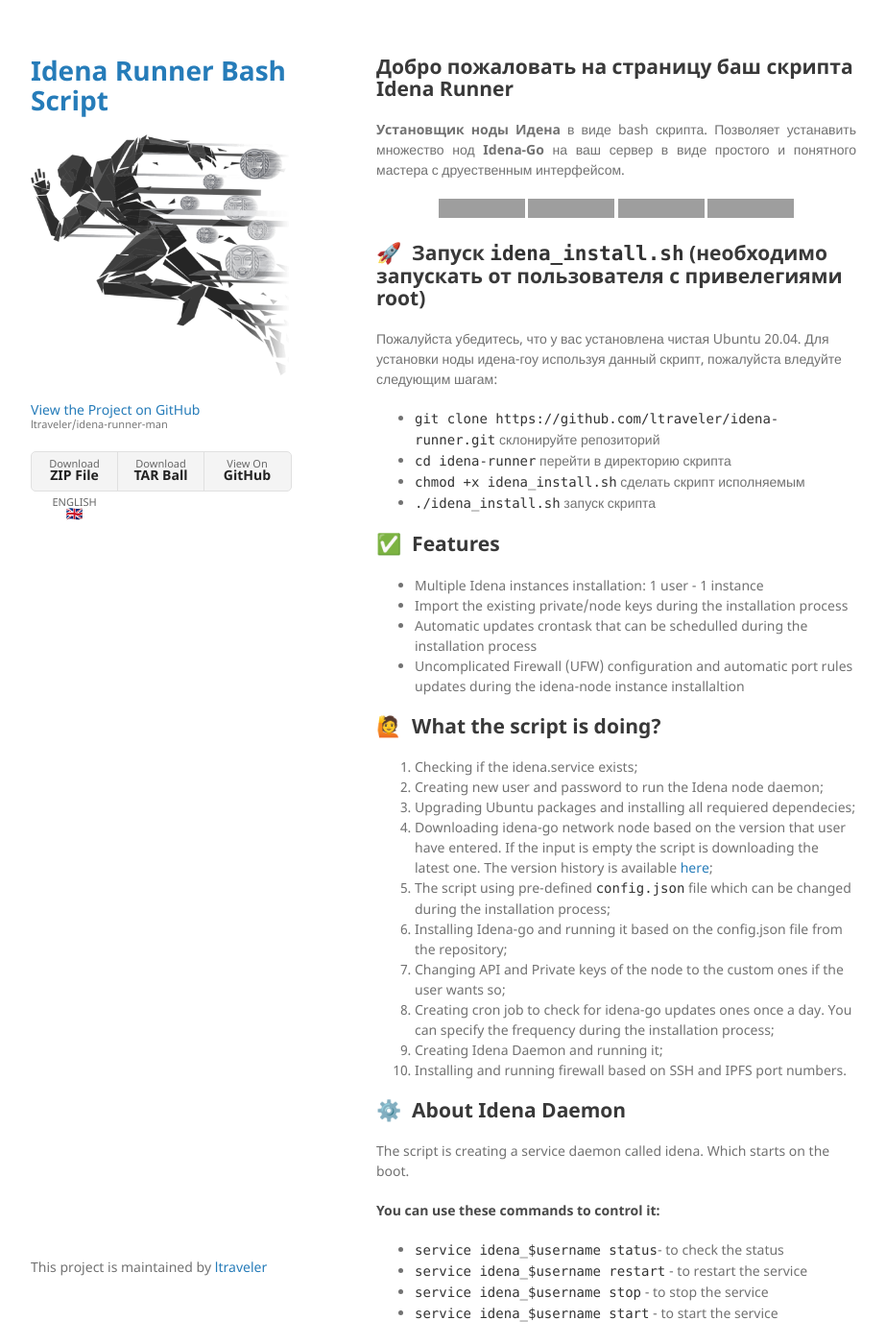
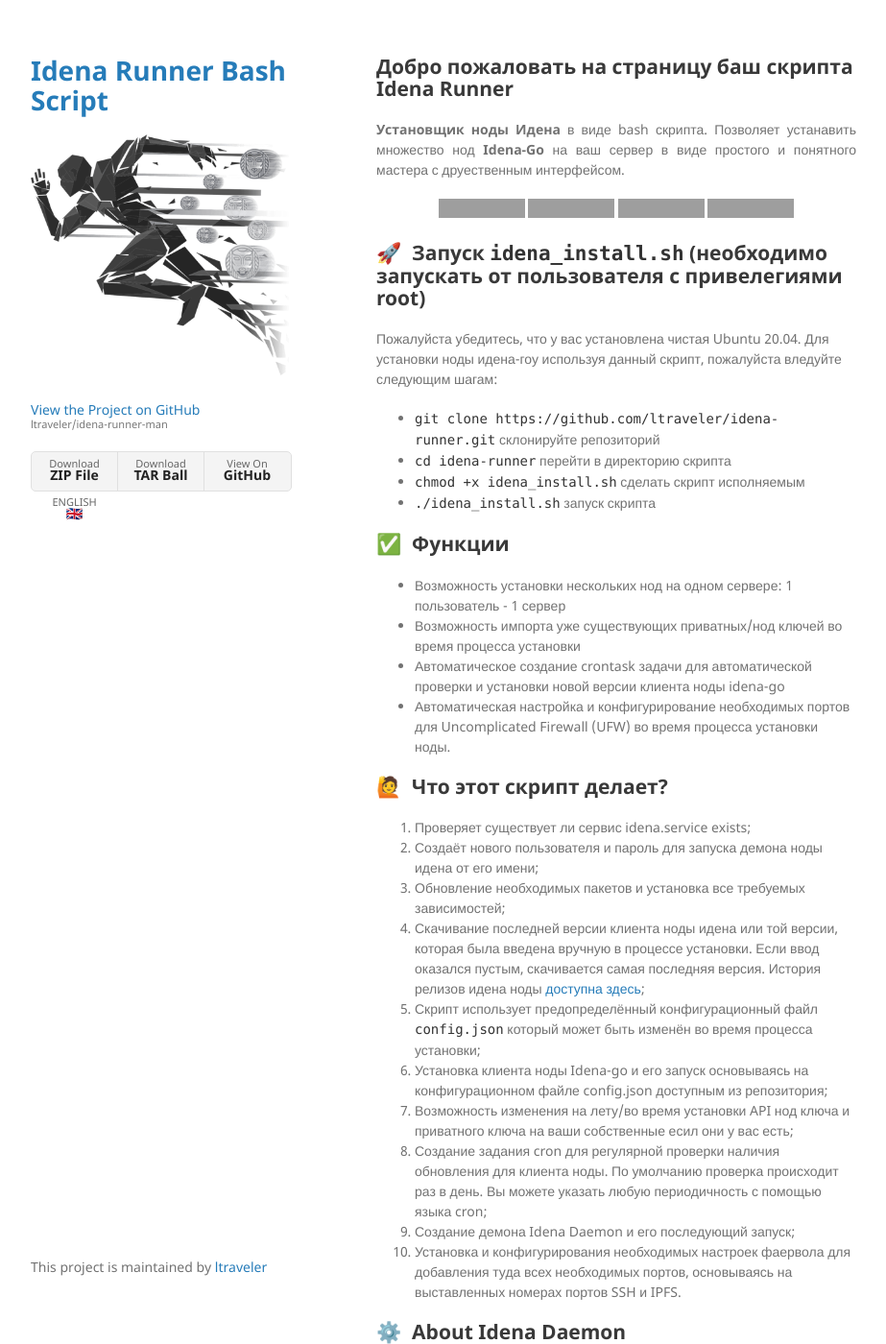
Before and after one commit to ltraveler/idena-runner-man, a Jekyll site: the page built from ru/index-ru.md, in a window 1280 px wide and 1400 px high. Shown: the whole window at 96% size, without its empty margins (178-1101 px from the left). Built offline with Jekyll 4.4.1, drawn with Linux system fonts in a browser that asks for light colours; the repository's description, which GitHub fills in, is left out; grey boxes are pictures that could not be loaded.

Commit message:
Update index-ru.md

```diff
--- a/ru/index-ru.md
+++ b/ru/index-ru.md
@@ -21,25 +21,25 @@
 * `chmod +x idena_install.sh` сделать скрипт исполняемым
 * `./idena_install.sh` запуск скрипта
 
-## ✅&nbsp; Features
+## ✅&nbsp; Функции
 
-* Multiple Idena instances installation: 1 user - 1 instance
-* Import the existing private/node keys during the installation process
-* Automatic updates crontask that can be schedulled during the installation process
-* Uncomplicated Firewall (UFW) configuration and automatic port rules updates during the idena-node instance installaltion
+* Возможность установки нескольких нод на одном сервере: 1 пользователь - 1 сервер
+* Возможность импорта уже существующих приватных/нод ключей во время процесса установки
+* Автоматическое создание crontask задачи для автоматической проверки и установки новой версии клиента ноды idena-go
+* Автоматическая настройка и конфигурирование необходимых портов для Uncomplicated Firewall (UFW) во время процесса установки ноды.
 
-## 🙋&nbsp; What the script is doing?
+## 🙋&nbsp; Что этот скрипт делает?
 
-1. Checking if the idena.service exists;
-2. Creating new user and password to run the Idena node daemon;
-3. Upgrading Ubuntu packages and installing all requiered dependecies;
-4. Downloading idena-go network node based on the version that user have entered. If the input is empty the script is downloading the latest one. The version history is available [here](https://github.com/idena-network/idena-go/releases);
-5. The script using pre-defined `config.json` file which can be changed during the installation process;
-6. Installing Idena-go and running it based on the config.json file from the repository;
-7. Changing API and Private keys of the node to the custom ones if the user wants so;
-8. Creating cron job to check for idena-go updates ones once a day. You can specify the frequency during the installation process;
-9. Creating Idena Daemon and running it;
-10. Installing and running firewall based on SSH and IPFS port numbers.
+1. Проверяет существует ли сервис idena.service exists;
+2. Создаёт нового пользователя и пароль для запуска демона ноды идена от его имени;
+3. Обновление необходимых пакетов и установка все требуемых зависимостей;
+4. Скачивание последней версии клиента ноды идена или той версии, которая была введена вручную в процессе установки. Если ввод оказался пустым, скачивается самая последняя версия. История релизов идена ноды [доступна здесь](https://github.com/idena-network/idena-go/releases);
+5. Скрипт использует предопределённый конфигурационный файл `config.json` который может быть изменён во время процесса установки;
+6. Установка клиента ноды Idena-go и его запуск основываясь на конфигурационном файле config.json доступным из репозитория;
+7. Возможность изменения на лету/во время установки API нод ключа и приватного ключа на ваши собственные есил они у вас есть;
+8. Создание задания cron для регулярной проверки наличия обновления для клиента ноды. По умолчанию проверка происходит раз в день. Вы можете указать любую периодичность с помощью языка cron;
+9. Создание демона Idena Daemon и его последующий запуск;
+10. Установка и конфигурирования необходимых настроек фаервола для добавления туда всех необходимых портов, основываясь на выставленных номерах портов SSH и IPFS.
 
 ##  ⚙️&nbsp;  About Idena Daemon
 The script is creating a service daemon called idena. Which starts on the boot.
```
